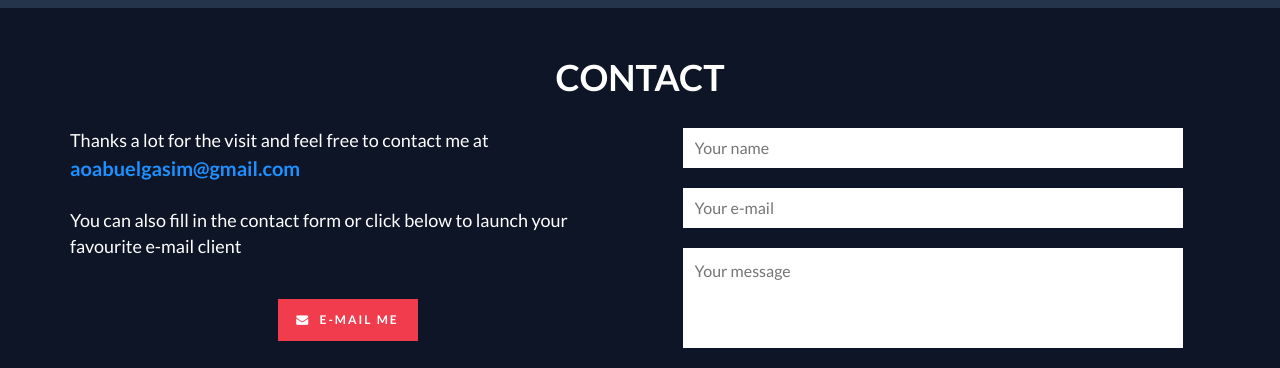
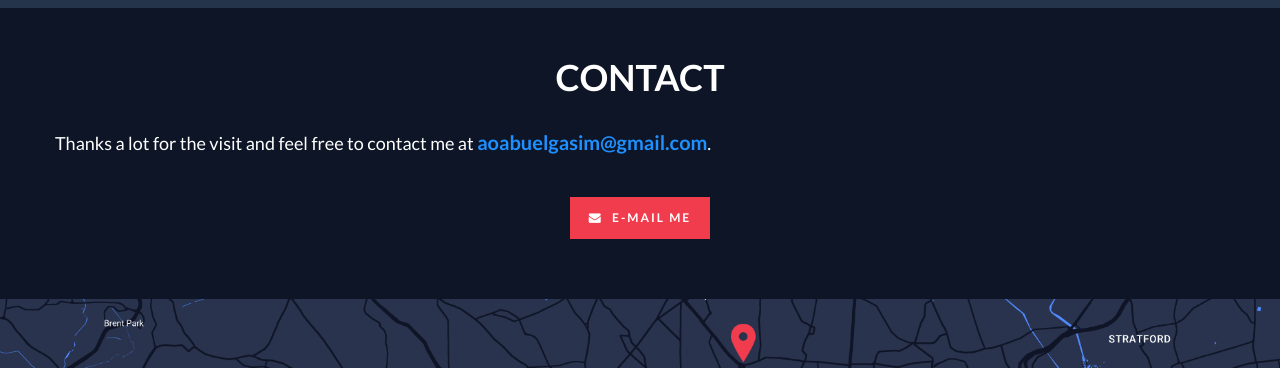
Before and after one commit to hungryphilomath/portfolio, a website: page src/index.html in a window 1280 px wide. Shown: the part 9910-10278 px from the top of the page. Drawn offline with nearby package versions, Linux system fonts and the light colour scheme; a web font is replaced by a local one.

Commit message:
- removed duplicate gulp task - removed contact form - change font size of publications

```diff
--- a/gulpfile.js
+++ b/gulpfile.js
@@ -29,12 +29,6 @@ gulp.task('sass',()=>{
 gulp.task('clean', () => {
   return gulp.src('./dist/**/*')
     .pipe(clean());
-});
-
-gulp.task('copy', () => {
-  return gulp.src('./src/{**/*.html,img/**/*,**/*.php,assets/**/*}')
-    // copy them to dist/
-    .pipe(gulp.dest('./dist/'))
 });
 
 gulp.task('copy', () => {
--- a/src/index.html
+++ b/src/index.html
@@ -598,17 +598,9 @@
 			<div class="container">
 				<h1>contact</h1>
 				<div class="row">
-					<div class="col-sm-6">
-						<p>Thanks a lot for the visit and feel free to contact me at <span>aoabuelgasim@gmail.com</span><br><br>You can also fill in the contact form or click below to launch your favourite e-mail client</p>
+					<div class="col-s6">
+						<p>Thanks a lot for the visit and feel free to contact me at <span>aoabuelgasim@gmail.com</span>.</p>
 						<a class="cta" href="mailto:aoabuelgasim@gmail.com" target="_top"><i class="fa fa-envelope"></i> E-Mail Me</a>
-					</div>
-					<div class="col-sm-6">
-						<form method="post" action="mail.php" id="contactForm">
-							<input type="text" name="name" placeholder="Your name" required>
-							<input type="email" name="email" placeholder="Your e-mail" required>
-							<textarea  name="message" placeholder="Your message" required></textarea>
-							<a href="javascript:{}" class="cta" onclick="document.getElementById('contactForm').submit();"><i class="fa fa-send"></i> Send</a>
-						</form>
 					</div>
 				</div>
 			</div>
--- a/src/sass/styles.sass
+++ b/src/sass/styles.sass
@@ -599,7 +599,7 @@ header
 		width: 140px
 	p
 		margin: 0 0 40px
-		text-align: left
+		text-align: center
 		font-size: 1.8rem
 		span
 			font-size: 2rem
```
Also changed, not shown: 1 other file.
